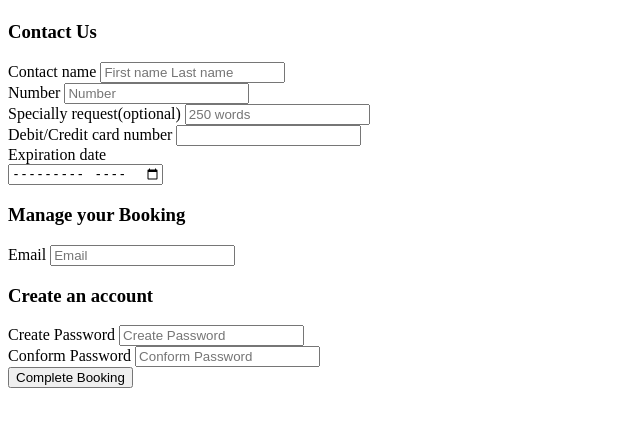
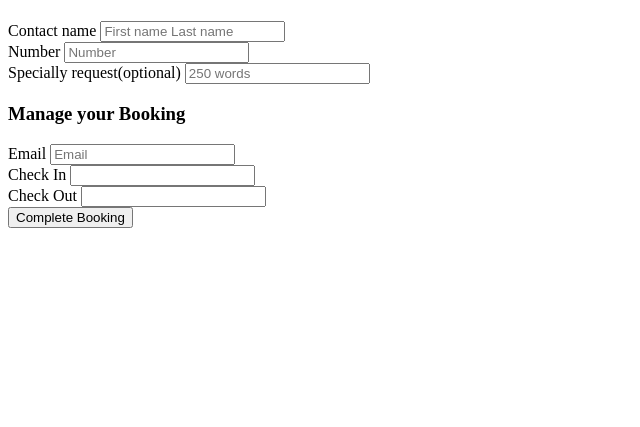
Before and after one commit to Nimesh90/test, a Django app: template templates/book.html in a window 1280 px wide. Shown: the part 45-472 px from the top of the page, without its empty margins (0-640 px from the left). Run offline with Django 3.2, Linux system fonts and the light colour scheme; the template is opened without the code that fills it, so the values that code supplies are empty; parts of the project's set-up code (start-up, migrations or seed data) failed here and were passed over.

Commit message:
Designed Book.Html

```diff
--- a/bookingRooms/views.py
+++ b/bookingRooms/views.py
@@ -3,4 +3,4 @@ from django.shortcuts import render,HttpResponse
 
 # Create your views here.
 def home(request):
-    return render(request, HttpResponse(heelow adasdasasdas))
+    return render(request, 'book.html')
--- a/hotelBookingSystem/settings.py
+++ b/hotelBookingSystem/settings.py
@@ -54,7 +54,7 @@ ROOT_URLCONF = 'hotelBookingSystem.urls'
 TEMPLATES = [
     {
         'BACKEND': 'django.template.backends.django.DjangoTemplates',
-        'DIRS': [],
+        'DIRS': ['templates'],
         'APP_DIRS': True,
         'OPTIONS': {
             'context_processors': [
--- a/templates/book.html
+++ b/templates/book.html
@@ -15,9 +15,6 @@
         <form action="/contact" method="POST">
             <!-- Inorder, to protect from csrf attacks we are using csrf token-->
             {% csrf_token %}
-            <div class="contact">
-                <h3>Contact Us</h3>
-            </div>
             <!-- Name is very important in inputType rather then id. -->
             <div class="ContactName">
                 <label for="Contact name">Contact name</label>
@@ -32,28 +29,6 @@
                 <input type='text' name="description" id="description" placeholder="250 words" />
             </div>
 
-            <!-- <div class="nameOfCard">
-                <label for="Card">Name on card*</label>
-                <input type='card' name="card" id="card" />
-            <!-- </div> -->
-            <div class="Card">
-                <section>
-                    <label for="Card">Debit/Credit card number</label>
-                    <input type='card' name="cardNumber" id="cardNumber" />
-                </section>
-                <section>
-                    <label for="expirationDate">Expiration date</label>
-                    <section>
-                        <input type='month' name="month" id="month" />
-                    </section>
-                </section>
-                <!-- <section>
-                    <label for="Secuity Code">Security code*</label>
-                    <input type='security Code' name="securityCode" id="securityCode" />
-                    <label for="Billing ZipCode">Billing Zip Code*</label>
-                    <input type='code' name="billingZipCode" id="billingZipCode" />
-                </section> -->
-            </div>
             <div class="email">
                 <section>
                     <h3>Manage your Booking</h3>
@@ -61,19 +36,14 @@
                 <label for="Email">Email</label>
                 <input type="email" name="email" id="email" placeholder="Email" />
             </div>
-            <div class="createAccount">
+            <div class="startEnd">
                 <section>
-                    <h3>Create an account</h3>
+                    <label for="startDate">Check In</label>
+                    <input type='startDate' name="startDate" id="startDate" />
                 </section>
                 <section>
-                    <label for="createPassword">Create Password</label>
-                    <input type='createPassword' name="createPassword" id="createPasswrod"
-                        placeholder="Create Password" />
-                </section>
-                <section>
-                    <label for="Conform Password">Conform Password</label>
-                    <input type='conformPassword' name="conformPassword" id="conformPassword"
-                        placeholder="Conform Password" />
+                    <label for="endDate">Check Out</label>
+                    <input type='endDate' name="endDate" id="endDate" />
                 </section>
             </div>
 
```
